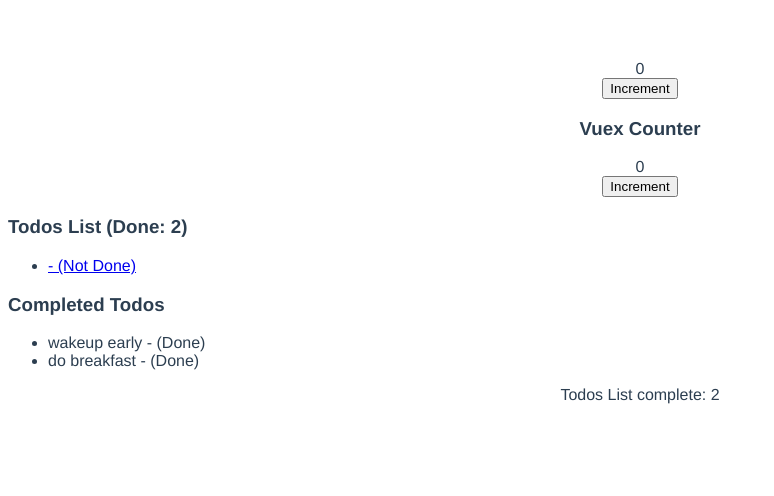
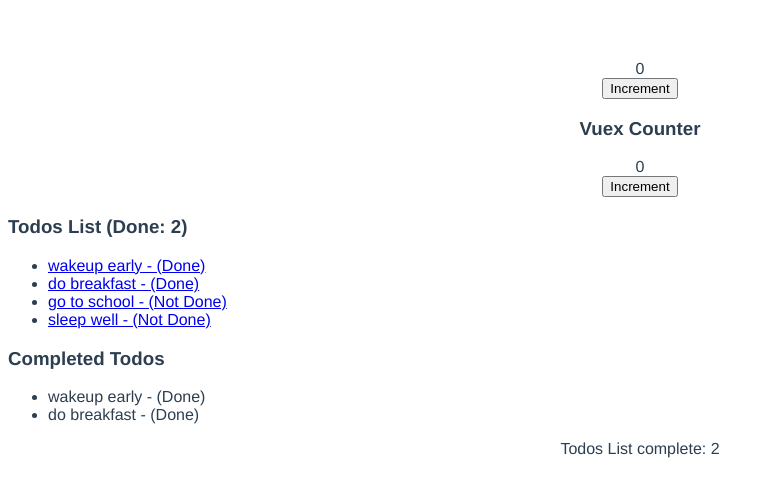
Before and after one commit to karansonawane/VUEJS3_Course, a Vue app in the folder vue-vuexcourse/: page / in a window 1280 px wide. Shown: the top 496 px of the page, without its empty margins (0-774 px from the left). Built offline with nearby package versions, Linux system fonts and the light colour scheme.

Commit message:
Update TodosList.vue

```diff
--- a/vue-vuexcourse/src/components/TodosList.vue
+++ b/vue-vuexcourse/src/components/TodosList.vue
@@ -3,42 +3,59 @@
     <h3>Todos List (Done: {{ doneListCount }})</h3>
     <ul>
       <li v-for="todo in todosList" :key="todo.id">
-                <a href="#" @click.prevent="onTodoSelected(todo.id)"> {{ todo.text }} - ({{ todo.done ? 'Done' : 'Not Done' }})</a>
+        <a href="#" @click.prevent="onTodoSelected(todo.id)">
+          {{ todo.text }} - ({{ todo.done ? "Done" : "Not Done" }})</a
+        >
       </li>
     </ul>
     <div v-if="todo">
       <h3>Selected Todo</h3>
-            <div>Id: {{todo.id}}</div>
-            <div>Text: {{todo.text}}</div>
-            <div>Done: {{todo.done}}</div>
+      <div>Id: {{ todo.id }}</div>
+      <div>Text: {{ todo.text }}</div>
+      <div>Done: {{ todo.done }}</div>
     </div>
     <h3>Completed Todos</h3>
     <ul>
-             <li v-for="todo in doneTodos" :key="todo.id">{{ todo.text }} - ({{ todo.done ? 'Done' : 'Not Done' }})</li>
+      <li v-for="todo in doneTodos" :key="todo.id">
+        {{ todo.text }} - ({{ todo.done ? "Done" : "Not Done" }})
+      </li>
     </ul>
   </div>
 </template>
 
 <script>
+import { mapGetters, mapState } from "vuex";
 export default {
   data() {
     return {
       selectedId: 0,
+      todo: "",
     };
   },
   computed: {
-    todosList() {
-      return this.$store.state.todos;
-    },
-    doneListCount() {
-      return this.$store.getters.doneTodosListCount;
-    },
-    doneTodos() {
-      return this.$store.getters.doneTodos;
-    },
-    todo() {
-      return this.$store.getters.getTodoById(this.selectedId);
-    },
+    ...mapState({
+      todosList: (state) => state.todos.todos,
+    }),
+
+    // todosList() {
+    //   return this.$store.state.todos;
+    // },   ************** We used this coputed property in ...mapState ****************
+
+    ...mapGetters({
+      doneListCount: "doneTodosListCount",
+      doneTodos: "doneTodos",
+      todosById: "getTodoById",
+    }),
+
+    // doneListCount() {
+    //   return this.$store.getters.doneTodosListCount;
+    // },
+    // doneTodos() {
+    //   return this.$store.getters.doneTodos;
+    // },
+    // todo() {
+    //   return this.$store.getters.getTodoById(this.selectedId);
+    // },
   },
   methods: {
     // getDoneListCount() {
@@ -46,6 +63,7 @@
     // } ***************** Insted of this method, we used above computed property "doneListCount()""  *******************
     onTodoSelected(id) {
       this.selectedId = id;
+      this.todo = this.todosById(id);
     },
   },
 };
```
Lines whose indentation alone changed are shown as unchanged.
